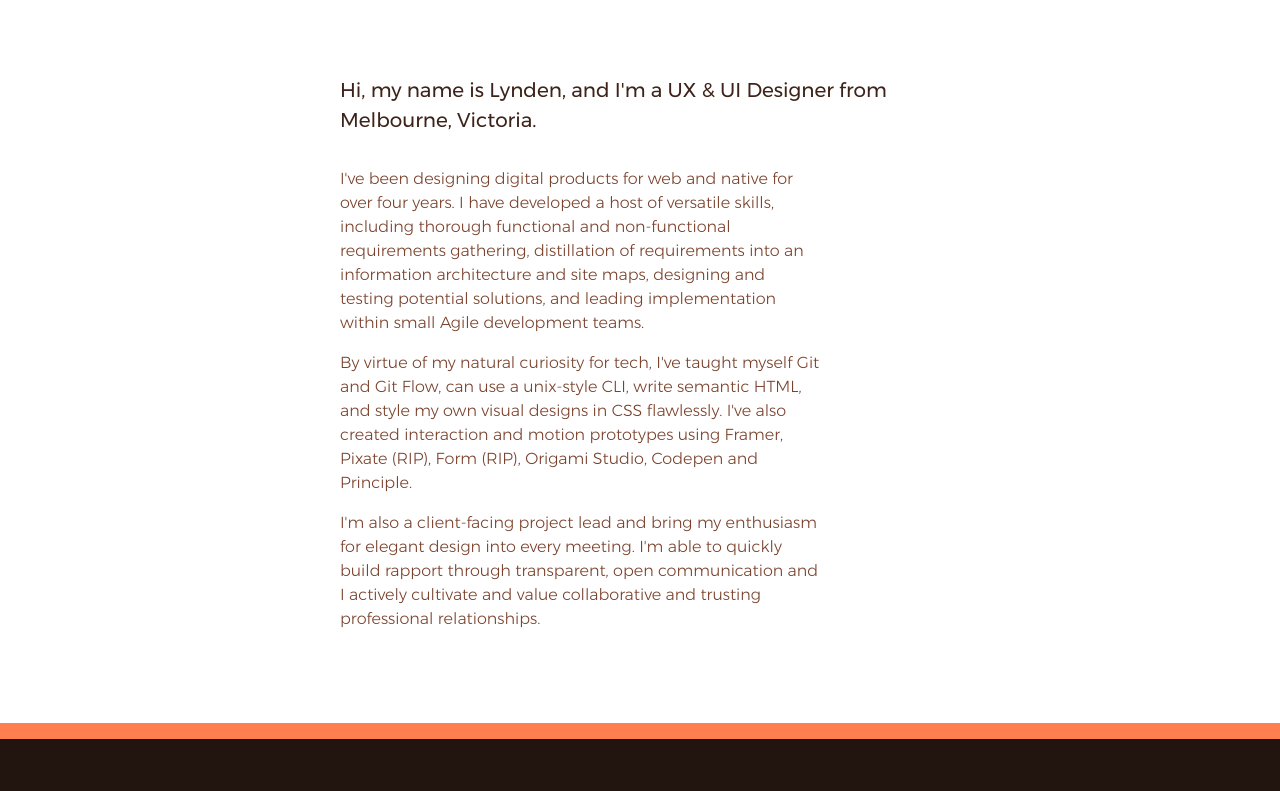
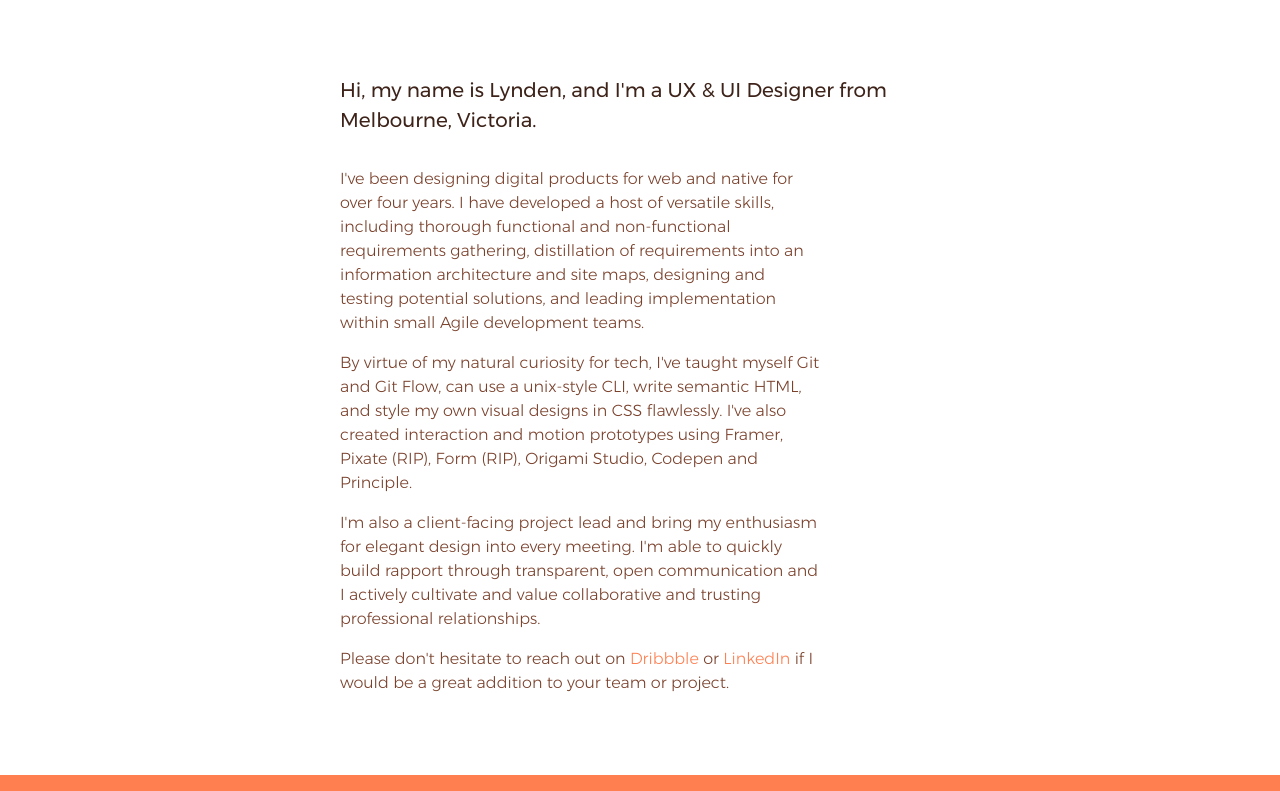
Before and after one commit to Ilkai/ilkai.github.io, a website: page index.html in a window 1280 px wide. Shown: the part 877-1668 px from the top of the page. Before the commit the page ends 1616 px from the top, so only its background shows below. Drawn offline with Linux system fonts and the light colour scheme; a web font is replaced by a local one.

Commit message:
Sign it off man

```diff
--- a/index.html
+++ b/index.html
@@ -99,6 +99,9 @@
 				<p class="copper-canyon f6 f5-ns fw3 measure mt0 mb2 mb3-ns">
 					I'm also a client-facing project lead and bring my enthusiasm for elegant design into every meeting. I'm able to quickly build rapport through transparent, open communication and I actively cultivate and value collaborative and trusting professional relationships.
 				</p>
+				<p class="copper-canyon f6 f5-ns fw3 measure mt0 mb2 mb3-ns">
+					Please don&apos;t hesitate to reach out on <a href="https://dribbble.com/lndw" class="link coral">Dribbble</a> or <a href="https://www.linkedin.com/in/lynden-noye-5b492570" class="link coral">LinkedIn</a> if I would be a great addition to your team or project.
+				</p>
 			</div>
 		</div>
 	</section>
```
